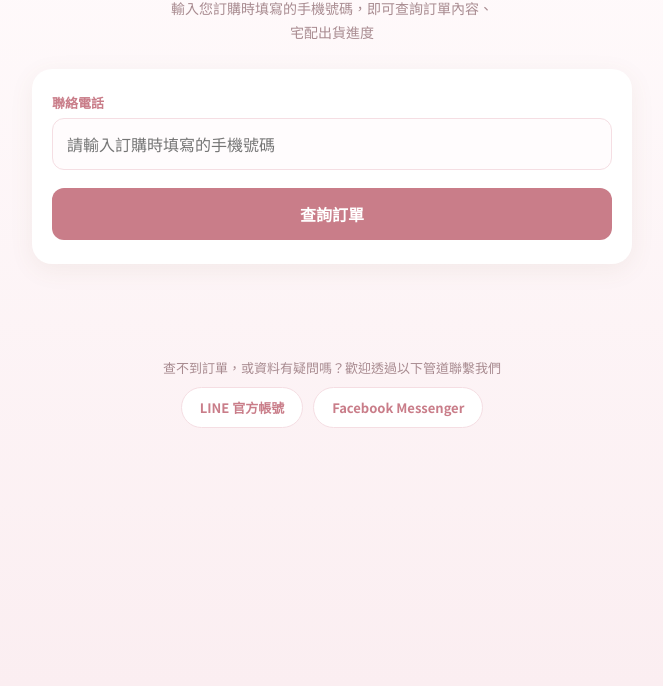
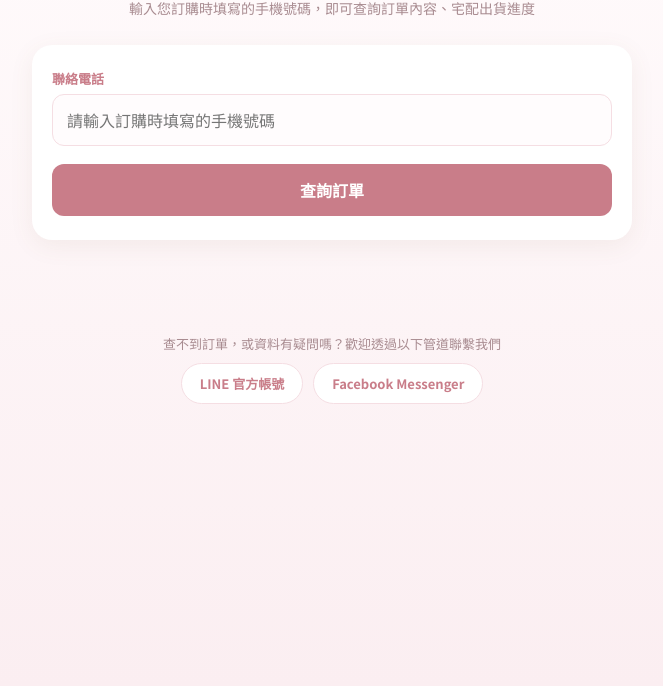
Before and after one commit to GANGSHR/mship2, a plain HTML site: page index.html in a window 1280 px wide. Shown: the part 114-800 px from the top of the page, without its empty margins (308-971 px from the left). Drawn offline with nearby package versions, Linux system fonts and the light colour scheme.

Commit message:
Update index.html

```diff
--- a/index.html
+++ b/index.html
@@ -273,7 +273,7 @@
 <header class="top">
   <div class="brand">GANGSHR</div>
   <h1>苷舍 訂單查詢</h1>
-  <p>輸入您訂購時填寫的手機號碼，即可查詢訂單內容、<br>宅配出貨進度</p>
+  <p>輸入您訂購時填寫的手機號碼，即可查詢訂單內容、宅配出貨進度<br></p>
 </header>
 
 <div class="wrap">
```
